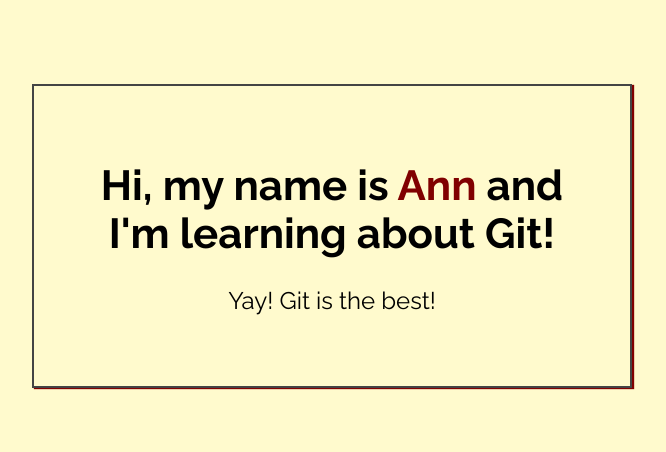
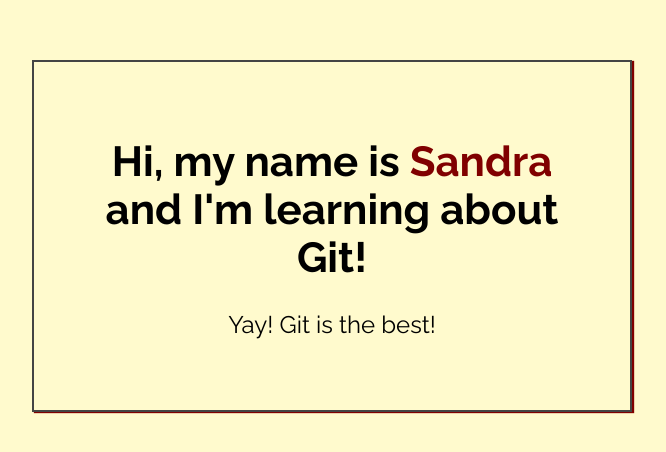
Before and after one commit to sandraultreras/my-first-repo, a plain HTML site: page index.html in a window 1280 px wide. Shown: the part 164-616 px from the top of the page, without its empty margins (308-974 px from the left). Drawn offline with Linux system fonts and the light colour scheme.

Commit message:
Added name to index.html

```diff
--- a/index.html
+++ b/index.html
@@ -14,7 +14,7 @@
 <body>
 
     <div class="greeting">
-        <h1>Hi, my name is <span class="highlight">Ann</span> and I'm learning about Git! </h1>
+        <h1>Hi, my name is <span class="highlight">Sandra</span> and I'm learning about Git! </h1>
 
         <p>Yay! Git is the best!</p>
     </div>
```
